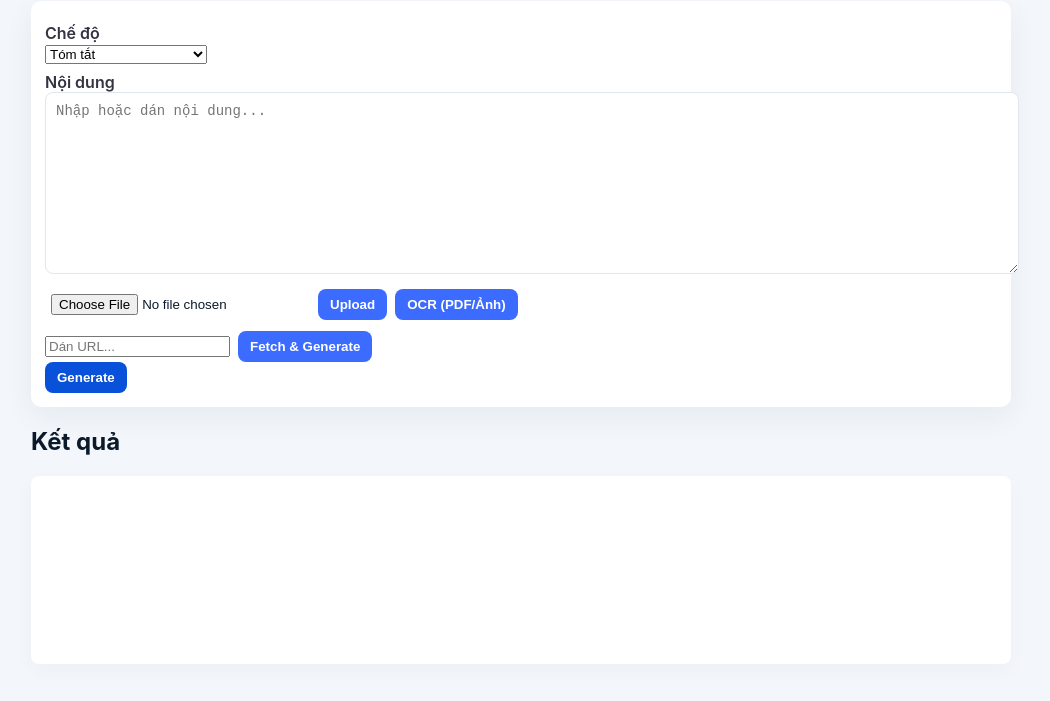
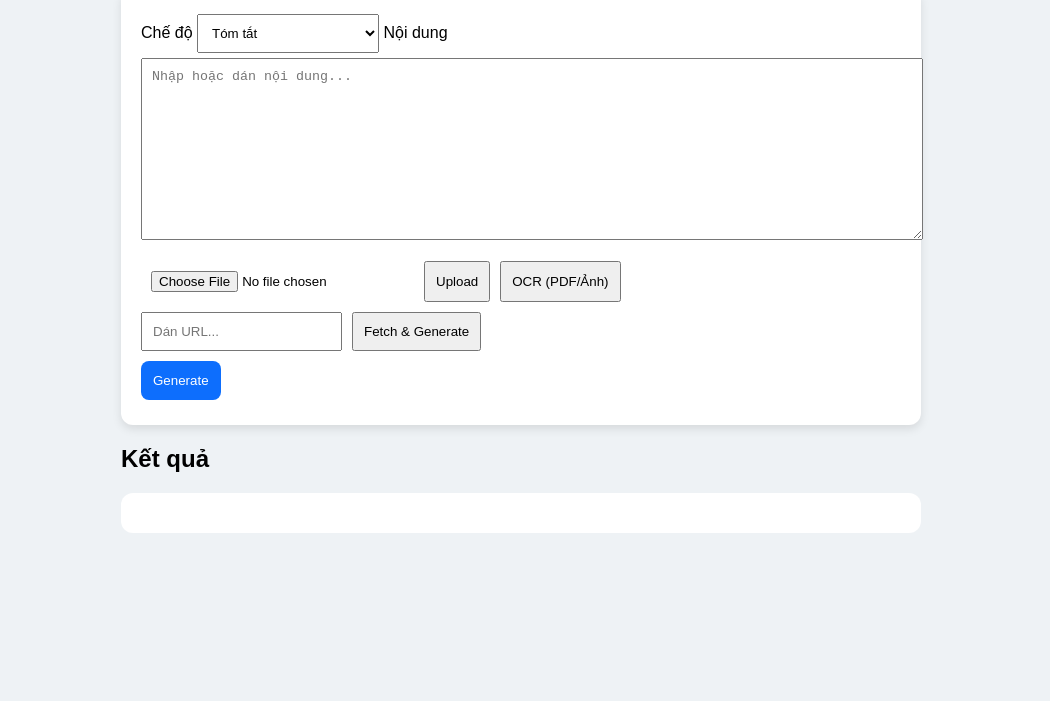
Before and after one commit to minchan303/visaotoigay, a website: page public/index.html in a window 1280 px wide. Shown: the part 99-800 px from the top of the page, without its empty margins (119-1169 px from the left). Drawn offline with Linux system fonts and the light colour scheme.

Commit message:
Update style.css

```diff
--- a/public/style.css
+++ b/public/style.css
@@ -1,22 +1,57 @@
-/* style.css */
-body { background: #f3f7fb; font-family: Inter, Arial, sans-serif; margin: 0; padding: 18px; color:#0b1a2b; }
-.container { max-width: 980px; margin: auto; }
-header h1 { margin: 0 0 6px 0; font-size: 28px; color:#0b3; }
-.muted { color:#6b7280; font-size:13px; margin-top:6px; }
+body {
+  background: #eef2f5;
+  font-family: Arial, sans-serif;
+  margin: 0;
+  padding: 20px;
+}
 
-.card { background: #fff; padding: 14px; border-radius: 10px; box-shadow: 0 10px 30px rgba(20,30,80,0.06); margin-bottom: 16px; }
-label { display:block; margin-top:8px; font-weight:600; color:#334; }
-textarea { width:100%; min-height:160px; padding:10px; border-radius:8px; border:1px solid #e1e7ef; resize:vertical; font-size:14px; }
-.row { display:flex; gap:8px; margin-top:10px; align-items:center; flex-wrap:wrap; }
-input[type="file"] { padding:6px; border-radius:6px; }
-button { background:#3b6cff; color:#fff; border:0; padding:8px 12px; border-radius:8px; cursor:pointer; font-weight:600; }
-button.primary { background:#0951d9; }
-.result { background:#fff; padding:14px; border-radius:8px; box-shadow:0 6px 20px rgba(20,30,60,0.03); min-height:160px; }
-.flashcards { display:flex; gap:10px; flex-wrap:wrap; }
-.flashcard { border:1px solid #e6eefc; padding:12px; border-radius:8px; width:calc(50% - 10px); background:#fbfdff; box-shadow: 0 4px 12px rgba(10,20,50,0.04); }
-.flashcard .q { font-weight:700; margin-bottom:6px; }
-.flashcard .a { color:#0b3; font-size:14px; }
-.pretty-text { white-space:pre-wrap; font-size:14px; line-height:1.6; }
-.mindmap-text pre { background:#fbfbfe; padding:10px; border-radius:6px; }
-canvas { max-width:100%; height:auto; }
-.error { color:#b91c1c; font-weight:700; }
+.container {
+  max-width: 800px;
+  margin: auto;
+}
+
+.title {
+  color: #06b32d;
+  margin-bottom: 10px;
+}
+
+.card {
+  background: white;
+  padding: 20px;
+  border-radius: 12px;
+  box-shadow: 0 4px 10px rgba(0,0,0,0.1);
+}
+
+textarea {
+  width: 100%;
+  height: 160px;
+  padding: 10px;
+  margin-bottom: 12px;
+}
+
+input, button, select {
+  padding: 10px;
+  margin: 5px 0;
+}
+
+.row {
+  display: flex;
+  gap: 10px;
+}
+
+.primary {
+  background: #0d6efd;
+  border: none;
+  color: white;
+  padding: 12px;
+  border-radius: 8px;
+  cursor: pointer;
+}
+
+.result {
+  white-space: pre-wrap;
+  background: white;
+  padding: 20px;
+  border-radius: 12px;
+  margin-top: 10px;
+}
```
